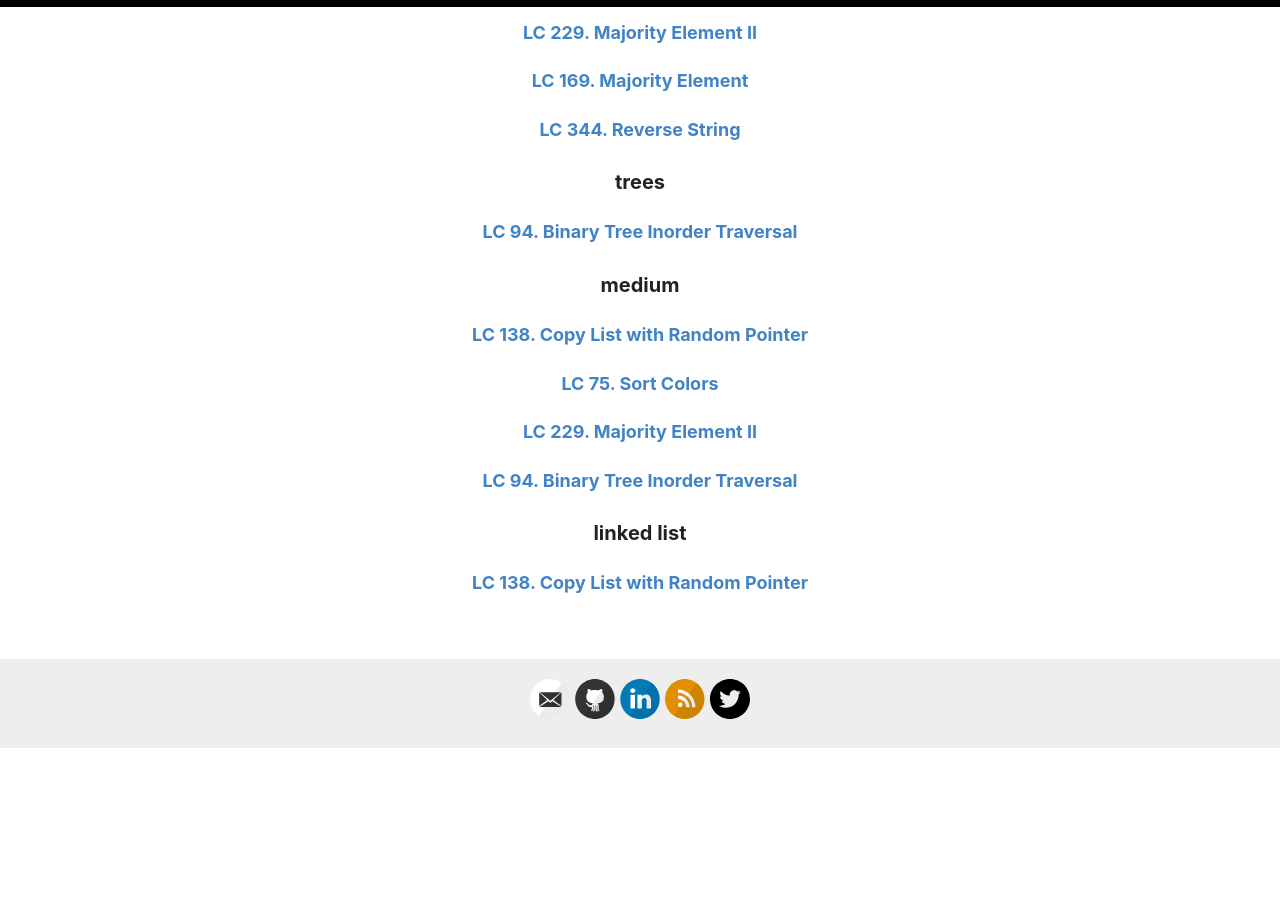
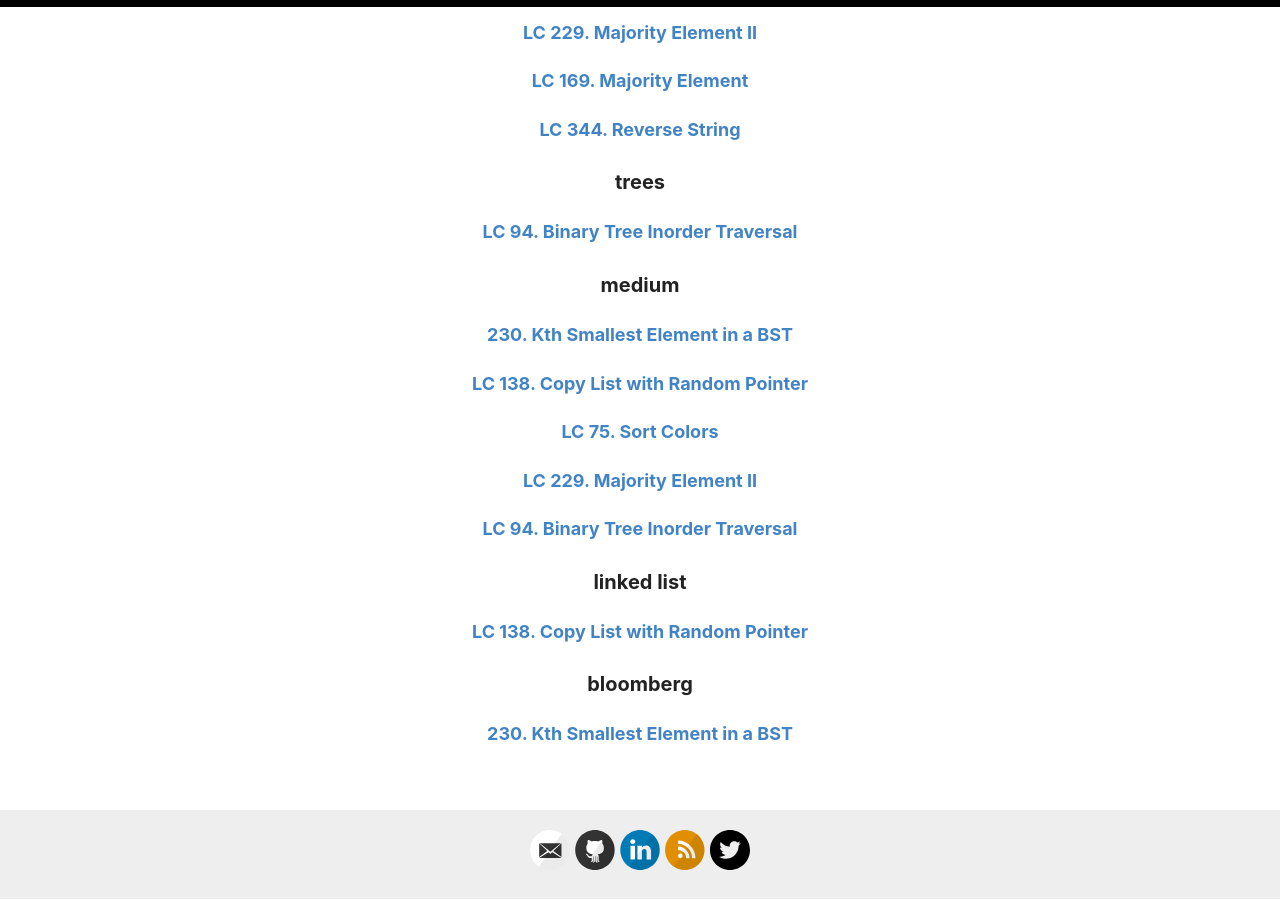
Before and after one commit to sarthak-sehgal/leetcode101, a Jekyll site: the page built from _pages/categories.md, in a window 1280 px wide and 900 px high, scrolled down 733 px. Built offline with Jekyll 4.4.1, drawn with Linux system fonts in a browser that asks for light colours; before the commit the page ends 1481 px from its top, so only the background shows below that; some of the changed lines change nothing that is shown.

Commit message:
Add LC230

````diff
--- a/_posts/2020-01-10-lc94.md
+++ b/_posts/2020-01-10-lc94.md
@@ -5,7 +5,7 @@ categories: [top interview, trees, medium]
 author: Sarthak Sehgal
 ---
 Problem: Given a binary tree, return the inorder traversal of its nodes' values.
-Similar problem: [LC 285. Inorder Successor in BST](https://leetcode.com/problems/inorder-successor-in-bst/)
+Similar problem: [LC 285. Inorder Successor in BST](https://leetcode.com/problems/inorder-successor-in-bst/), [LC 230. Kth Smallest Element in a BST](https://leetcode.com/problems/kth-smallest-element-in-a-bst/)
 
 # Straightforward Recursive inorder traversal
 Doing an inorder traversal of a binary tree is pretty straightforward recursively.
@@ -76,23 +76,23 @@ vector<int> inorderTraversal(TreeNode* root) {
 Concise code:
 ```
 vector<int> inorderTraversal(TreeNode* root) {
-        vector<int> ans;
-        stack<TreeNode*> s;
+    vector<int> ans;
+    stack<TreeNode*> s;
 
-        if (root == NULL)
-            return ans;
+    if (root == NULL)
+        return ans;
 
-        while (!s.empty() || root) {
-            while (root) {
-                s.push(root);
-                root = root->left;
-            }
-            root = s.top();
-            s.pop();
-            ans.push_back(root->val);
-            root = root->right;
+    while (!s.empty() || root) {
+        while (root) {
+            s.push(root);
+            root = root->left;
         }
+        root = s.top();
+        s.pop();
+        ans.push_back(root->val);
+        root = root->right;
+    }
 
-        return ans;
-    }
+    return ans;
+}
 ```
--- /dev/null
+++ b/_posts/2020-01-15-lc230.md
@@ -0,0 +1,36 @@
+---
+layout: post
+title: 230. Kth Smallest Element in a BST
+categories: [medium, bloomberg]
+author: Sarthak Sehgal
+---
+Problem: Given a binary search tree, write a function kthSmallest to find the kth smallest element in it.
+
+# Naive solution
+A naive approach would be to perform an inorder traversal of the BST, store the result in an array and return the kth element of that array.
+Time complexity: O(n) where n is the total number of nodes
+Space complexity: O(n)
+
+# Controlled inorder traversal
+A controlled inorder traversal can be done using the iterative form of inorder traversal. Please see the solution of [LC 94](https://sarthak-sehgal.github.io/leetcode101/lc94/) for a clear understanding of the iterative traversal.
+
+```
+int kthSmallest(TreeNode* root, int k) {
+    stack<TreeNode*> s;
+
+    while (!s.empty() || root) {
+        while (root) {
+            s.push(root);
+            root = root->left;
+        }
+        root = s.top();
+        s.pop();
+        if (--k == 0) return root->val;
+        root = root->right;
+    }
+
+    return -1; // we will not reach this statement as k is always <= number of nodes
+}
+```
+Time complexity: O(H+k), where  H H is a tree height. This complexity is defined by the stack, which contains at least H+k elements, since before starting to pop out one has to go down to a leaf. This results in  O (log⁡N + k) for the balanced tree and O(N+k) for completely unbalanced tree with all the nodes in the left subtree.
+Space complexity: O(H+k), the same as for time complexity.
````
